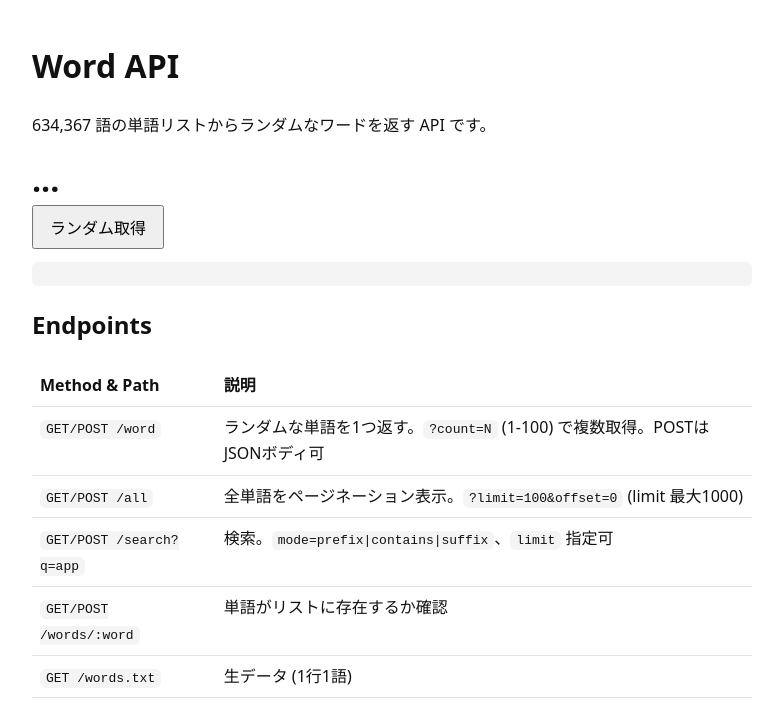
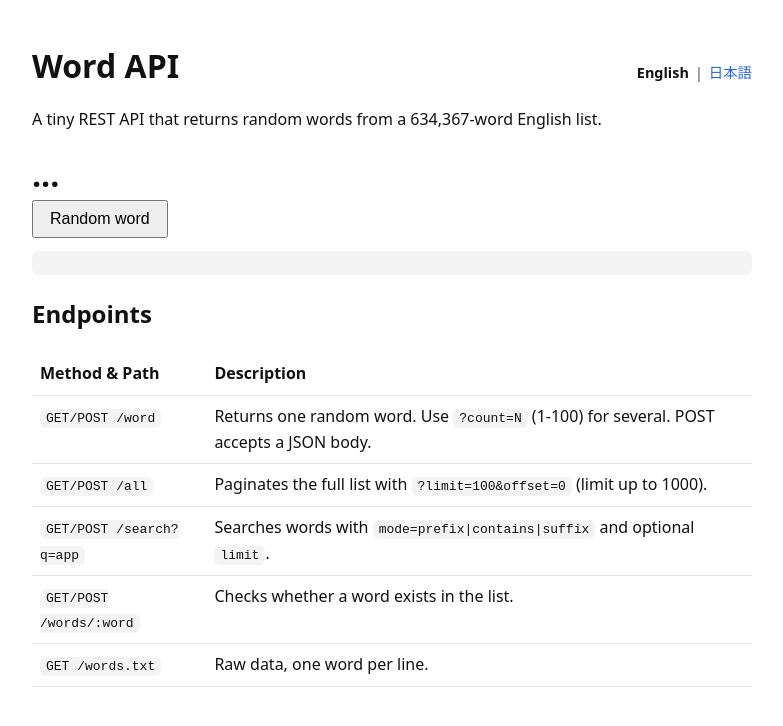
Before and after one commit to fellio/RandomWordAPI, a website: page public/index.html in a window 1280 px wide. Shown: the whole page, without its empty margins (248-1031 px from the left). Drawn offline with Linux system fonts and the light colour scheme; no server answers.

Commit message:
Add English/Japanese language toggle to the landing page
Detect the browser language on first visit, remember the choice in
localStorage, and localize labels via data-i18n. Also add dark mode
support and keep the endpoint table from overflowing on narrow screens.

Generated with [Devin](https://devin.ai)

Co-Authored-By: Devin <158243242+devin-ai-integration[bot]@users.noreply.github.com>

```diff
--- a/public/index.html
+++ b/public/index.html
@@ -1,48 +1,147 @@
 <!doctype html>
-<html lang="ja">
+<html lang="en">
 <head>
 <meta charset="utf-8">
 <meta name="viewport" content="width=device-width, initial-scale=1">
 <title>Word API</title>
 <style>
-  body { font-family: system-ui, sans-serif; max-width: 720px; margin: 40px auto; padding: 0 16px; line-height: 1.6; color: #111; }
-  code, pre { background: #f4f4f5; border-radius: 6px; }
+  :root {
+    color-scheme: light dark;
+    --bg: #fff;
+    --fg: #111;
+    --muted: #52525b;
+    --code-bg: #f4f4f5;
+    --border: #e4e4e7;
+    --link: #2563eb;
+  }
+  @media (prefers-color-scheme: dark) {
+    :root {
+      --bg: #0b0b0c;
+      --fg: #f4f4f5;
+      --muted: #a1a1aa;
+      --code-bg: #1c1c1f;
+      --border: #27272a;
+      --link: #60a5fa;
+    }
+  }
+  body { font-family: system-ui, sans-serif; max-width: 720px; margin: 40px auto; padding: 0 16px; line-height: 1.6; background: var(--bg); color: var(--fg); }
+  code, pre { background: var(--code-bg); border-radius: 6px; }
   code { padding: 2px 6px; }
   pre { padding: 12px; overflow: auto; }
-  #word { font-size: 2rem; font-weight: 700; min-height: 3rem; }
+  #word { font-size: 2rem; font-weight: 700; min-height: 3rem; word-break: break-word; }
   button { font-size: 1rem; padding: 8px 16px; cursor: pointer; }
   table { border-collapse: collapse; width: 100%; }
-  td, th { border-bottom: 1px solid #e4e4e7; padding: 8px; text-align: left; vertical-align: top; }
+  .table-wrap { overflow-x: auto; }
+  td, th { border-bottom: 1px solid var(--border); padding: 8px; text-align: left; vertical-align: top; }
+  .topbar { display: flex; align-items: baseline; justify-content: space-between; gap: 8px 16px; flex-wrap: wrap; }
+  .topbar h1 { margin: 0; font-size: clamp(1.5rem, 6vw, 2rem); white-space: nowrap; }
+  .lang { font-size: 0.9rem; white-space: nowrap; }
+  .lang a { color: var(--link); text-decoration: none; }
+  .lang a[aria-current="true"] { color: var(--fg); font-weight: 600; text-decoration: none; }
+  .lang .sep { color: var(--muted); margin: 0 6px; }
 </style>
 </head>
 <body>
-<h1>Word API</h1>
-<p>634,367 語の単語リストからランダムなワードを返す API です。</p>
+<div class="topbar">
+  <h1>Word API</h1>
+  <nav class="lang" aria-label="Language">
+    <a href="#" data-lang="en">English</a><span class="sep">|</span><a href="#" data-lang="ja">日本語</a>
+  </nav>
+</div>
+<p data-i18n="intro"></p>
 
 <div id="word">...</div>
-<button id="btn">ランダム取得</button>
+<button id="btn" data-i18n="button"></button>
 <pre id="out"></pre>
 
-<h2>Endpoints</h2>
+<h2 data-i18n="endpoints"></h2>
+<div class="table-wrap">
 <table>
-  <tr><th>Method &amp; Path</th><th>説明</th></tr>
-  <tr><td><code>GET/POST /word</code></td><td>ランダムな単語を1つ返す。<code>?count=N</code> (1-100) で複数取得。POSTはJSONボディ可</td></tr>
-  <tr><td><code>GET/POST /all</code></td><td>全単語をページネーション表示。<code>?limit=100&amp;offset=0</code> (limit 最大1000)</td></tr>
-  <tr><td><code>GET/POST /search?q=app</code></td><td>検索。<code>mode=prefix|contains|suffix</code>、<code>limit</code> 指定可</td></tr>
-  <tr><td><code>GET/POST /words/:word</code></td><td>単語がリストに存在するか確認</td></tr>
-  <tr><td><code>GET /words.txt</code></td><td>生データ (1行1語)</td></tr>
+  <tr><th data-i18n="thMethod"></th><th data-i18n="thDesc"></th></tr>
+  <tr><td><code>GET/POST /word</code></td><td data-i18n="epWord"></td></tr>
+  <tr><td><code>GET/POST /all</code></td><td data-i18n="epAll"></td></tr>
+  <tr><td><code>GET/POST /search?q=app</code></td><td data-i18n="epSearch"></td></tr>
+  <tr><td><code>GET/POST /words/:word</code></td><td data-i18n="epWords"></td></tr>
+  <tr><td><code>GET /words.txt</code></td><td data-i18n="epRaw"></td></tr>
 </table>
+</div>
 
 <script>
-const wordEl = document.getElementById('word');
-const outEl = document.getElementById('out');
+const I18N = {
+  en: {
+    title: "Word API",
+    intro: "A tiny REST API that returns random words from a 634,367-word English list.",
+    button: "Random word",
+    endpoints: "Endpoints",
+    thMethod: "Method &amp; Path",
+    thDesc: "Description",
+    epWord: "Returns one random word. Use <code>?count=N</code> (1-100) for several. POST accepts a JSON body.",
+    epAll: "Paginates the full list with <code>?limit=100&amp;offset=0</code> (limit up to 1000).",
+    epSearch: "Searches words with <code>mode=prefix|contains|suffix</code> and optional <code>limit</code>.",
+    epWords: "Checks whether a word exists in the list.",
+    epRaw: "Raw data, one word per line."
+  },
+  ja: {
+    title: "Word API",
+    intro: "634,367 語の単語リストからランダムなワードを返す API です。",
+    button: "ランダム取得",
+    endpoints: "エンドポイント",
+    thMethod: "メソッド &amp; パス",
+    thDesc: "説明",
+    epWord: "ランダムな単語を1つ返します。<code>?count=N</code> (1-100) で複数取得。POST は JSON ボディ可。",
+    epAll: "全単語をページネーション表示します。<code>?limit=100&amp;offset=0</code> (limit は最大 1000)。",
+    epSearch: "単語を検索します。<code>mode=prefix|contains|suffix</code>、<code>limit</code> 指定可。",
+    epWords: "単語がリストに存在するか確認します。",
+    epRaw: "生データ (1行1語)。"
+  }
+};
+
+const STORAGE_KEY = "word-api:lang";
+
+function detectLang() {
+  const saved = localStorage.getItem(STORAGE_KEY);
+  if (saved === "en" || saved === "ja") return saved;
+  return (navigator.language || "en").toLowerCase().startsWith("ja") ? "ja" : "en";
+}
+
+function applyLang(lang) {
+  const dict = I18N[lang] ?? I18N.en;
+  document.documentElement.lang = lang;
+  document.title = dict.title;
+  for (const el of document.querySelectorAll("[data-i18n]")) {
+    const value = dict[el.dataset.i18n];
+    if (value !== undefined) el.innerHTML = value;
+  }
+  for (const link of document.querySelectorAll("[data-lang]")) {
+    link.setAttribute("aria-current", String(link.dataset.lang === lang));
+  }
+}
+
+function setLang(lang) {
+  localStorage.setItem(STORAGE_KEY, lang);
+  applyLang(lang);
+}
+
+for (const link of document.querySelectorAll("[data-lang]")) {
+  link.addEventListener("click", (e) => {
+    e.preventDefault();
+    setLang(link.dataset.lang);
+  });
+}
+
+const wordEl = document.getElementById("word");
+const outEl = document.getElementById("out");
+
 async function load() {
-  const res = await fetch('/word');
+  const res = await fetch("/word");
   const data = await res.json();
   wordEl.textContent = data.word;
   outEl.textContent = JSON.stringify(data, null, 2);
 }
-document.getElementById('btn').addEventListener('click', load);
+
+document.getElementById("btn").addEventListener("click", load);
+
+applyLang(detectLang());
 load();
 </script>
 </body>
```
